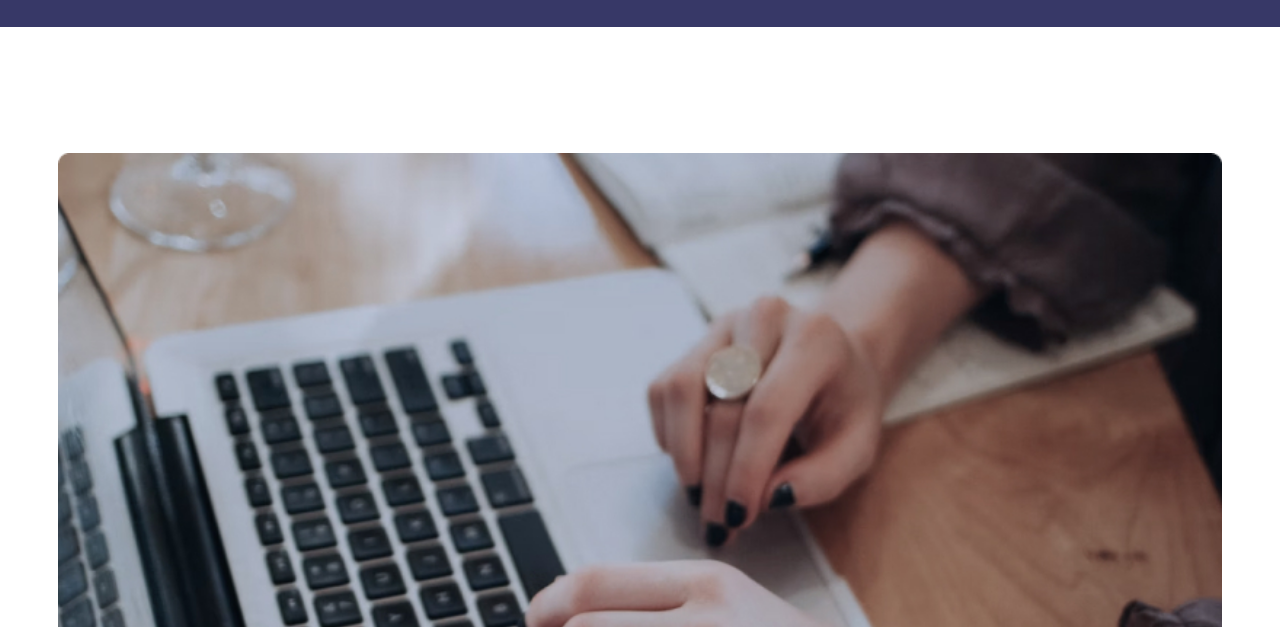
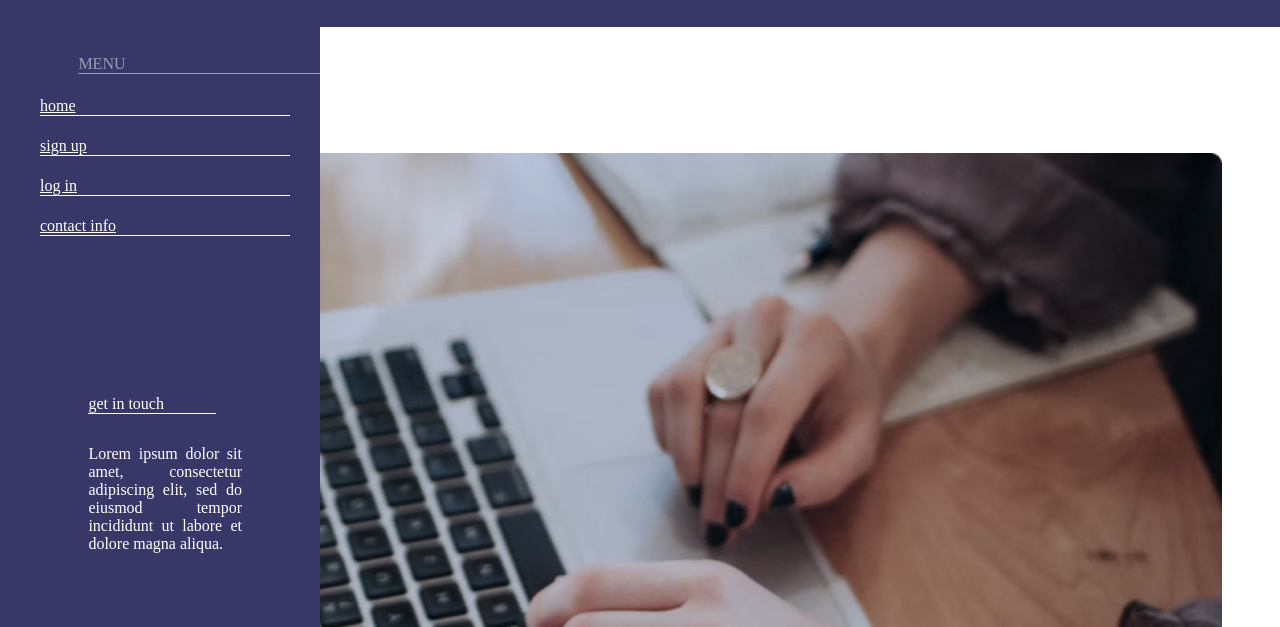
Before and after one commit to carlagonz1/BaSP-A2022-Etapa-1, a plain HTML site: page Semana-03/index.html in a window 1280 px wide. Shown: the part 93-720 px from the top of the page. Drawn offline with Linux system fonts and the light colour scheme.

Commit message:
BaSP-W03: Start footer and aside files

```diff
--- a/Semana-03/css/aside.css
+++ b/Semana-03/css/aside.css
@@ -1,3 +1,121 @@
 aside {
     display: none;
 }
+
+
+@media  (min-width: 1024px) {
+    aside {
+        display: flex;
+        position: fixed;
+        flex-direction: column;
+        justify-content: space-evenly;
+        align-items: center;
+        bottom: 0%;
+        left: 0%;
+        height: 100%;
+        width: 25%;
+        z-index: 1;
+        background-color: #373867;
+    }
+    #searchbar-side {
+        position: fixed;
+        top: 44px;
+        left: 45px;
+        width: 230px;
+    }
+    #menu-side {
+        position: fixed;
+        display: inline-block;
+        top: 110px;
+        left: 40px;
+        width: 250px;
+        border-style: solid;
+        border-top: 0px;
+        border-right: 0px;
+        border-left: 0px;
+        border-width: 1px;
+        color: white;
+        opacity: 0.5
+    }
+    #home {
+        position: fixed;
+        display: inline-block;
+        left: 40px;
+        top: 190px;
+        width: 250px;
+        border-style: solid;
+        border-top: 0px;
+        border-right: 0px;
+        border-left: 0px;
+        border-width: 1px;
+        color: white;
+    }
+    #singup {
+        position: fixed;
+        display: inline-block;
+        left: 40px;
+        top: 230px;
+        width: 250px;
+        border-style: solid;
+        border-top: 0px;
+        border-right: 0px;
+        border-left: 0px;
+        border-width: 1px;
+        color: white;
+    }
+    #login {
+        position: fixed;
+        display: inline-block;
+        left: 40px;
+        top: 270px;
+        width: 250px;
+        border-style: solid;
+        border-top: 0px;
+        border-right: 0px;
+        border-left: 0px;
+        border-width: 1px;
+        color: white;
+    }
+    #contact {
+        position: fixed;
+        display: inline-block;
+        left: 40px;
+        top: 310px;
+        width: 250px;
+        border-style: solid;
+        border-top: 0px;
+        border-right: 0px;
+        border-left: 0px;
+        border-width: 1px;
+        color: white;
+    }
+    #side-get {
+        position: fixed;
+        display: inline-block;
+        left: 50px;
+        top: 450px;
+        width: 10%;
+        border-bottom: 1px;
+        border-style: solid;
+        border-top: 0px;
+        border-right: 0px;
+        border-left: 0px;
+        color: white;
+    }
+    #side-text {
+        position: fixed;
+        display: inline-block;
+        left: 50px;
+        top: 500px;
+        width: 12%;
+        color: white;
+    }
+    #side-contact {
+        position: fixed;
+        display: inline-block;
+        left: 20px;
+        top: 710px;
+        width: 15%;
+        color: white;
+    }
+}
--- a/Semana-03/css/footer.css
+++ b/Semana-03/css/footer.css
@@ -0,0 +1,5 @@
+footer {
+    background-color: #C4C4C4;
+    padding-top: 20%;
+    padding-bottom: 5%;
+}
--- a/Semana-03/css/main.css
+++ b/Semana-03/css/main.css
@@ -221,4 +221,13 @@ p {
     width: 100%;
     left: 0px;
     right: 0px;
+    margin-top: 10%;
 }
+.footer-box {
+    display: flex;
+    flex-direction: row;
+    justify-content: flex-end;
+    align-items: center;
+    width: 100%;
+    bottom: 20%;
+}
--- a/Semana-03/index.html
+++ b/Semana-03/index.html
@@ -219,8 +219,7 @@
             </section>
             <section class="footer">
                 <h2>TRACKGENIX</h2>
-                by GigaTech Software Solutions
-                <div id="footer-box">
+                <div class="footer-box">
                     <div class="ol">
                         <p>
                             products
```
